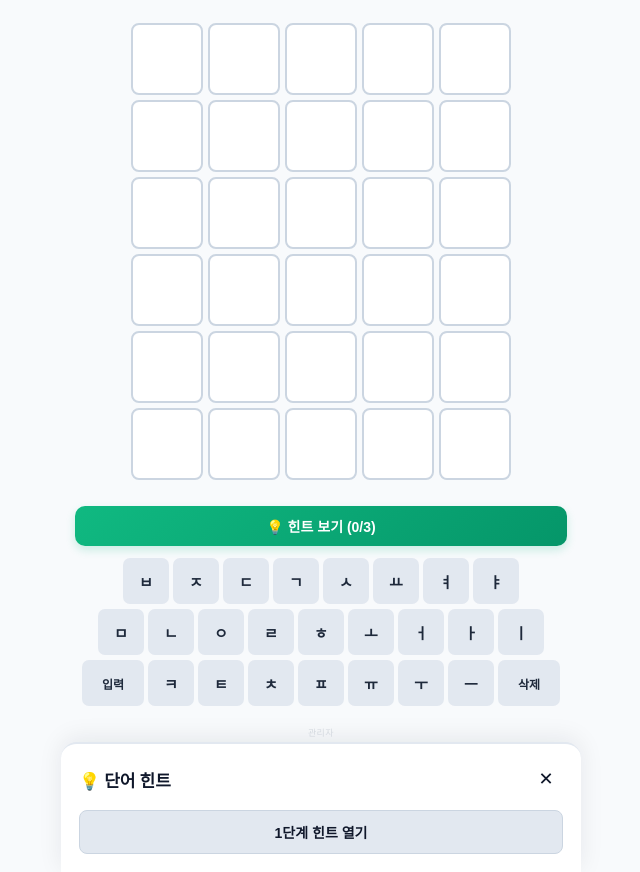
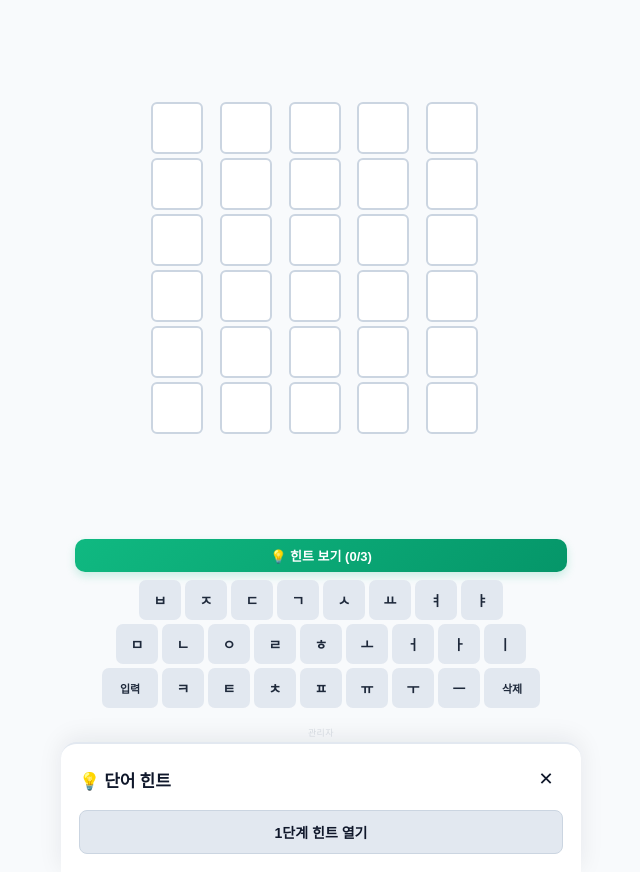
Before and after one commit to climbenglish25-ops/kordle-teacher-app, a plain HTML site: page index.html in a window 1280 px wide. Shown: the part 58-930 px from the top of the page, without its empty margins (319-959 px from the left). Drawn offline with nearby package versions, Linux system fonts and the light colour scheme; no server answers.

Commit message:
Update style.css

```diff
--- a/style.css
+++ b/style.css
@@ -138,37 +138,38 @@ header h1 {
   display: flex;
   align-items: center;
   justify-content: center;
-  padding: 12px 20px;
+  padding: 6px 16px;
   overflow: hidden;
 }
 
 #board {
   display: flex;
   flex-direction: column;
-  gap: 5px;
+  gap: 4px;
   width: 100%;
-  max-width: 380px;
+  max-width: 340px;
 }
 
 .board-row {
   display: grid;
   grid-template-columns: repeat(var(--cols, 6), 1fr);
-  gap: 5px;
+  gap: 4px;
 }
 
 .tile {
   background: var(--tile-bg);
   border: 2px solid var(--tile-border);
   color: var(--text);
-  font-size: clamp(16px, 4vw, 26px);
+  font-size: clamp(13px, 3.5vw, 22px);
   font-weight: 900;
   font-family: var(--font-body);
-  border-radius: 8px;
+  border-radius: 6px;
   display: flex;
   align-items: center;
   justify-content: center;
   user-select: none;
   aspect-ratio: 1;
+  max-height: 52px;
   transition: border-color 0.1s, background 0.3s;
 }
 .tile.pop { animation: pop 0.12s ease; border-color: var(--text); }
@@ -181,15 +182,15 @@ header h1 {
 /* ============================================================
    힌트 트리거 버튼
    ============================================================ */
-#hint-trigger-area { padding: 0 14px 6px; flex-shrink: 0; }
+#hint-trigger-area { padding: 0 14px 4px; flex-shrink: 0; }
 #hint-btn-trigger {
   width: 100%;
-  padding: 10px;
+  padding: 7px;
   background: linear-gradient(135deg, #10b981, #059669);
   color: white;
   border: none;
   font-weight: 700;
-  font-size: 14px;
+  font-size: 13px;
   border-radius: 10px;
   cursor: pointer;
   box-shadow: 0 4px 10px rgba(16,185,129,0.2);
@@ -204,10 +205,10 @@ header h1 {
    가상 키보드
    ============================================================ */
 #keyboard {
-  padding: 6px 6px 10px;
+  padding: 4px 6px 8px;
   display: flex;
   flex-direction: column;
-  gap: 5px;
+  gap: 4px;
   flex-shrink: 0;
 }
 
@@ -221,12 +222,12 @@ header h1 {
   background: var(--key-bg);
   color: var(--key-text);
   border: none;
-  font-size: 15px;
+  font-size: 14px;
   font-weight: 700;
   font-family: var(--font-body);
-  height: 46px;
+  height: 40px;
   flex: 1;
-  max-width: 46px;
+  max-width: 42px;
   border-radius: 7px;
   cursor: pointer;
   display: flex;
@@ -239,7 +240,7 @@ header h1 {
 }
 .key:hover  { background: var(--key-hover); }
 .key:active { transform: scale(0.93); }
-.key.wide   { max-width: 62px; font-size: 12px; }
+.key.wide   { max-width: 56px; font-size: 11px; }
 .key.correct { background: var(--color-correct); color: white; }
 .key.present { background: var(--color-present); color: white; }
 .key.absent  { background: var(--color-absent);  color: white; }
```
